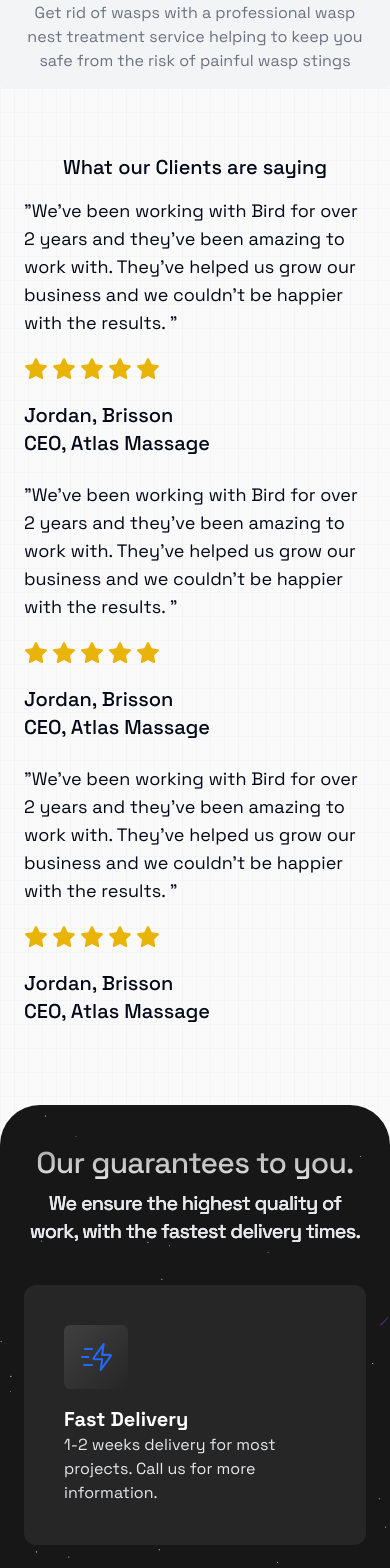
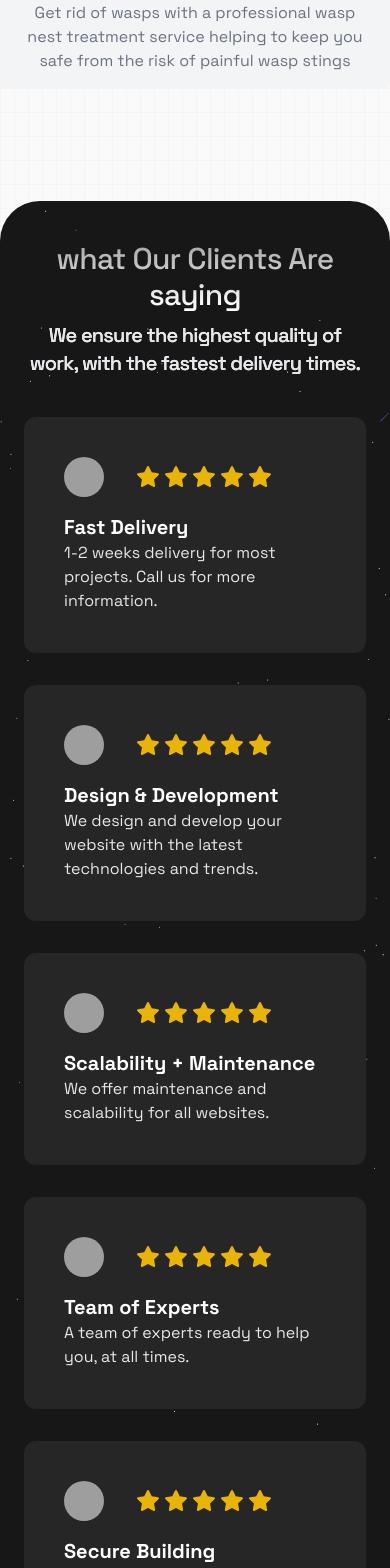
Before and after one commit to banele303/pest-control, a Next.js app: page / in a window 390 px wide. Shown: the part 6680-8248 px from the top of the page. Built offline with nearby package versions, Linux system fonts and the light colour scheme; grey boxes are pictures that could not be loaded.

Commit message:
committing again

```diff
--- /dev/null
+++ b/app/about-us/avatar.tsx
@@ -0,0 +1,14 @@
+import {
+    Avatar,
+    AvatarFallback,
+    AvatarImage,
+  } from "@/components/ui/avatar"
+
+  export function AvatarDemo() {
+    return (
+      <Avatar>
+        <AvatarImage src="https://github.com/shadcn.png" alt="@shadcn" />
+        <AvatarFallback>CN</AvatarFallback>
+      </Avatar>
+    )
+  }
--- a/app/about-us/navbar.tsx
+++ b/app/about-us/navbar.tsx
@@ -42,7 +42,7 @@ const Navbar = () => {
           <div className="px-2 flex justify-between items-center w-full h-full">
             <div className="flex items-center md:pl-6 realtive ">
 
-              <Image src="/logo/main-logo.png" alt="logo" className="py-[1rem] absolute w-[5rem] md:w-[9rem] h-[5rem] md:h-[10rem]" width={200} height={50} />
+              <Image src="/logo/main-logo.png" alt="logo" className="py-[1rem] absolute w-[5rem] md:w-[9rem] h-[7rem] md:h-[10rem]" width={200} height={50} />
 
             </div>
             <div className="hidden md:flex pr-4">
--- a/app/page.tsx
+++ b/app/page.tsx
@@ -336,84 +336,12 @@ export default function Home() {
         </main>
       </Element>
 
-      <section>
-
-        <h1 className="text-xl md:text-2xl md:text-center pt-[2rem] font-medium flex items-center gap-x-2 mx-auto justify-center">
-          What our Clients are saying
-
-        </h1>
-
-
-        <main className="md:flex items-center justify-center space-y-6 md:space-y-0 md:gap-x-20 xl:w-4/5 2xl:w-[68%] mx-auto px-6 md:px-0">
-
-          <div className="flex flex-col gap-y-5 pt-4">
-            <h1 className="text-lg md:text-xl ">
-              &quot;We&apos;ve been working with Bird for over 2 years and
-              they&apos;ve been amazing to work with. They&apos;ve helped us
-              grow our business and we couldn&apos;t be happier with the
-              results. &quot;
-            </h1>
-            <div className="flex items-center gap-x-1">
-              <IconStarFilled className="text-4xl text-yellow-500" />
-              <IconStarFilled className="text-4xl text-yellow-500" />
-              <IconStarFilled className="text-4xl text-yellow-500" />
-              <IconStarFilled className="text-4xl text-yellow-500" />
-              <IconStarFilled className="text-4xl text-yellow-500" />
-            </div>
-
-            <span className="text-xl font-medium">
-              Jordan, Brisson <br />
-              CEO, Atlas Massage
-            </span>
-          </div>
-          <div className="flex flex-col gap-y-5 ">
-            <h1 className="text-lg md:text-xl ">
-              &quot;We&apos;ve been working with Bird for over 2 years and
-              they&apos;ve been amazing to work with. They&apos;ve helped us
-              grow our business and we couldn&apos;t be happier with the
-              results. &quot;
-            </h1>
-            <div className="flex items-center gap-x-1">
-              <IconStarFilled className="text-4xl text-yellow-500" />
-              <IconStarFilled className="text-4xl text-yellow-500" />
-              <IconStarFilled className="text-4xl text-yellow-500" />
-              <IconStarFilled className="text-4xl text-yellow-500" />
-              <IconStarFilled className="text-4xl text-yellow-500" />
-            </div>
-
-            <span className="text-xl font-medium">
-              Jordan, Brisson <br />
-              CEO, Atlas Massage
-            </span>
-          </div>
-
-
-          <div className="flex flex-col gap-y-5 ">
-            <h1 className="text-lg md:text-xl ">
-              &quot;We&apos;ve been working with Bird for over 2 years and
-              they&apos;ve been amazing to work with. They&apos;ve helped us
-              grow our business and we couldn&apos;t be happier with the
-              results. &quot;
-            </h1>
-            <div className="flex items-center gap-x-1">
-              <IconStarFilled className="text-4xl text-yellow-500" />
-              <IconStarFilled className="text-4xl text-yellow-500" />
-              <IconStarFilled className="text-4xl text-yellow-500" />
-              <IconStarFilled className="text-4xl text-yellow-500" />
-              <IconStarFilled className="text-4xl text-yellow-500" />
-            </div>
-
-            <span className="text-xl font-medium">
-              Jordan, Brisson <br />
-              CEO, Atlas Massage
-            </span>
-          </div>
 
 
 
 
-        </main>
-      </section>
+
+
 
       <Element name="guarentees">
         <ShootingStarsAndStarsBackgroundDemo />
--- a/components/demos/shooting-stars-demo.tsx
+++ b/components/demos/shooting-stars-demo.tsx
@@ -2,6 +2,10 @@ import React from "react";
 import { ShootingStars } from "@/components/ui/shooting-stars";
 import { StarsBackground } from "@/components/ui/stars-background";
 import Image from "next/image";
+import { IconStarFilled } from "@tabler/icons-react";
+
+import { Avatar } from "../ui/avatar";
+import { AvatarDemo } from "@/app/about-us/avatar";
 
 const features = [
   {
@@ -60,7 +64,7 @@ export function ShootingStarsAndStarsBackgroundDemo() {
   return (
     <div className="mt-20 py-10 md:py-20 rounded-[40px] bg-neutral-900 flex flex-col items-center justify-center relative w-full px-6 md:px-0">
       <h2 className="relative flex-col  z-10 text-3xl md:text-5xl md:leading-tight max-w-5xl mx-auto text-center tracking-tight font-medium bg-clip-text text-transparent bg-gradient-to-b from-neutral-400 via-white to-white flex items-center gap-2 ">
-        Our guarantees to you.
+       what Our Clients Are saying
         <p className="md:text-center   mx-auto  text-xl md:text-2xl text-gray-200">
           We ensure the highest quality of work, with the fastest delivery
           times.
@@ -74,21 +78,20 @@ export function ShootingStarsAndStarsBackgroundDemo() {
             key={index}
             className="flex flex-col   p-10 bg-neutral-800 rounded-xl cursor-pointer"
           >
-            <button
+            <div
               className="
-                     w-16 p-4
-                     animate-shine flex items-center justify-center rounded-md  bg-gradient-to-br
-                        from-neutral-700 to-neutral-800
-                    font-medium text-slate-400 transition-colors focus:outline-none focus:ring-2 focus:ring-slate-400 focus:ring-offset-2 focus:ring-offset-slate-50"
+
+                     animate-shine flex  rounded-md "
             >
-              <Image
-                src={feature.icon}
-                width={10000}
-                height={10000}
-                alt="icon"
-                className="w-8 h-8"
-              />
-            </button>
+            <AvatarDemo/>
+            <div className="flex items-center gap-x-1 pl-8">
+              <IconStarFilled className="text-4xl text-yellow-500" />
+              <IconStarFilled className="text-4xl text-yellow-500" />
+              <IconStarFilled className="text-4xl text-yellow-500" />
+              <IconStarFilled className="text-4xl text-yellow-500" />
+              <IconStarFilled className="text-4xl text-yellow-500" />
+            </div>
+            </div>
 
             <h3 className="text-xl font-bold mt-4 text-white">
               {feature.title}
--- /dev/null
+++ b/components/ui/avatar.tsx
@@ -0,0 +1,50 @@
+"use client"
+
+import * as React from "react"
+import * as AvatarPrimitive from "@radix-ui/react-avatar"
+
+import { cn } from "@/lib/utils"
+
+const Avatar = React.forwardRef<
+  React.ElementRef<typeof AvatarPrimitive.Root>,
+  React.ComponentPropsWithoutRef<typeof AvatarPrimitive.Root>
+>(({ className, ...props }, ref) => (
+  <AvatarPrimitive.Root
+    ref={ref}
+    className={cn(
+      "relative flex h-10 w-10 shrink-0 overflow-hidden rounded-full",
+      className
+    )}
+    {...props}
+  />
+))
+Avatar.displayName = AvatarPrimitive.Root.displayName
+
+const AvatarImage = React.forwardRef<
+  React.ElementRef<typeof AvatarPrimitive.Image>,
+  React.ComponentPropsWithoutRef<typeof AvatarPrimitive.Image>
+>(({ className, ...props }, ref) => (
+  <AvatarPrimitive.Image
+    ref={ref}
+    className={cn("aspect-square h-full w-full", className)}
+    {...props}
+  />
+))
+AvatarImage.displayName = AvatarPrimitive.Image.displayName
+
+const AvatarFallback = React.forwardRef<
+  React.ElementRef<typeof AvatarPrimitive.Fallback>,
+  React.ComponentPropsWithoutRef<typeof AvatarPrimitive.Fallback>
+>(({ className, ...props }, ref) => (
+  <AvatarPrimitive.Fallback
+    ref={ref}
+    className={cn(
+      "flex h-full w-full items-center justify-center rounded-full bg-muted",
+      className
+    )}
+    {...props}
+  />
+))
+AvatarFallback.displayName = AvatarPrimitive.Fallback.displayName
+
+export { Avatar, AvatarImage, AvatarFallback }
--- a/package.json
+++ b/package.json
@@ -9,6 +9,7 @@
         "lint": "next lint"
     },
     "dependencies": {
+        "@radix-ui/react-avatar": "^1.1.0",
         "@radix-ui/react-slot": "^1.1.0",
         "@tabler/icons-react": "^3.12.0",
         "@tsparticles/engine": "^3.5.0",
```
Also changed, not shown: 1 other file (tests, documents, lock files or other folders).
